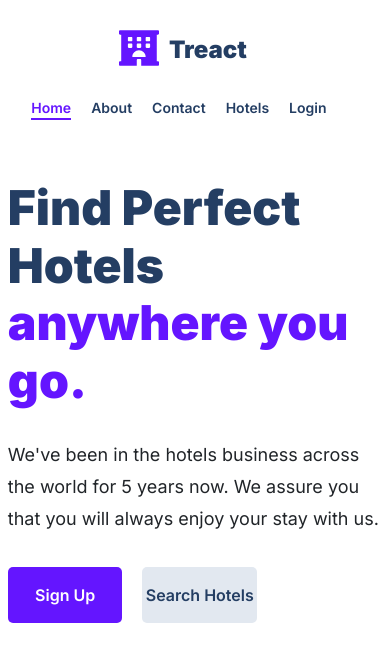
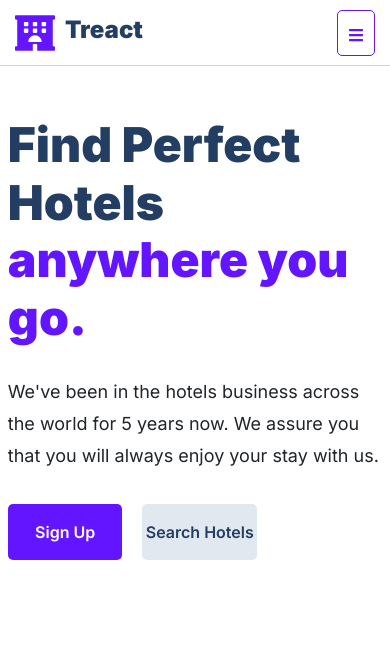
Before and after one commit to subzero783/nextjs-hotel-agency, a Next.js app: page / in a window 390 px wide. Shown: the top 662 px of the page. Built offline with nearby package versions, Linux system fonts and the light colour scheme.

Commit message:
Working on Chapter 04

```diff
--- a/assets/styles/components/Hero.scss
+++ b/assets/styles/components/Hero.scss
@@ -53,7 +53,7 @@
                     &:hover,
                     &:active,
                     &:focus {
-                        background-color: $gray-color-one-hover;
+                        background-color: $gray-color-two;
                     }
                 }
             }
--- a/assets/styles/components/NavBar.scss
+++ b/assets/styles/components/NavBar.scss
@@ -9,10 +9,6 @@ nav {
     margin-left: 0;
     padding: 15px 32px 0 2%;
     background-color: #fff;
-    @media screen and (max-width: 657px) {
-        position: relative;
-        flex-flow: column nowrap;
-    }
     .logo {
         display: flex;
         flex-flow: row nowrap;
@@ -63,4 +59,59 @@ nav {
             }
         }
     }
+    .menu-bars-container {
+        display: none;
+        position: absolute;
+        right: 15px;
+        top: 10px;
+        padding: 10px;
+        border: 1px solid $secondary-color;
+        border-radius: 5px;
+        cursor: pointer;
+        &:hover,
+        &:active,
+        &:focus {
+            background-color: $gray-color-one;
+            border: 1px solid $primary-color;
+            > svg {
+                color: $primary-color;
+            }
+        }
+        > svg {
+            color: $secondary-color;
+        }
+    }
+    @media screen and (max-width: 657px) {
+        position: relative;
+        flex-flow: column wrap;
+        justify-content: space-between;
+        padding: 0 15px 5px;
+        margin-right: 0;
+        border-bottom: 1px solid $gray-color-two;
+        .logo {
+            width: 50%;
+            margin-right: auto;
+            .logo-image {
+                margin-bottom: 0;
+            }
+        }
+        > ul {
+            flex-flow: column nowrap;
+            width: 100%;
+            margin-left: 0;
+            display: none;
+            &.active {
+                display: block;
+            }
+            > li {
+                margin: 5px 0;
+                > a {
+                    display: block;
+                }
+            }
+        }
+        .menu-bars-container {
+            display: block;
+        }
+    }
 }
--- a/assets/styles/custom.scss
+++ b/assets/styles/custom.scss
@@ -3,4 +3,4 @@ $secondary-color: #6415ff;
 $secondary-color-hover: #5011cc;
 $primary-font: "Inter", sans-serif;
 $gray-color-one: #e2e8f0;
-$gray-color-one-hover: #cbd5e0;
+$gray-color-two: #cbd5e0;
--- a/assets/styles/global.scss
+++ b/assets/styles/global.scss
@@ -37,6 +37,7 @@ img {
 
 main {
     padding-top: 100px;
+    padding-bottom: 50px;
     @media screen and (max-width: 657px) {
         padding-top: 50px;
     }
--- a/components/NavBar.jsx
+++ b/components/NavBar.jsx
@@ -1,10 +1,11 @@
 "use client";
+import { useState } from "react";
 import { usePathname } from "next/navigation";
 import Link from "next/link";
-import { FaHotel } from "react-icons/fa";
+import { FaHotel, FaBars } from "react-icons/fa";
 
 const NavBar = () => {
-  // const [isMobileMenuOpen, setIsMobileMenuOpen] = useState(false);
+  const [isMobileMenuOpen, setIsMobileMenuOpen] = useState(false);
 
   let pathName = usePathname();
 
@@ -42,7 +43,7 @@ const NavBar = () => {
         </span>
         <span className="logo-text">Treact</span>
       </Link>
-      <ul>
+      <ul className={isMobileMenuOpen === true ? "active" : ""}>
         {menu.map((item, index) => (
           <li key={index}>
             <Link
@@ -54,6 +55,12 @@ const NavBar = () => {
           </li>
         ))}
       </ul>
+      <div
+        className="menu-bars-container"
+        onClick={() => setIsMobileMenuOpen(!isMobileMenuOpen)}
+      >
+        <FaBars className="menu-bars" />
+      </div>
     </nav>
   );
 };
```
